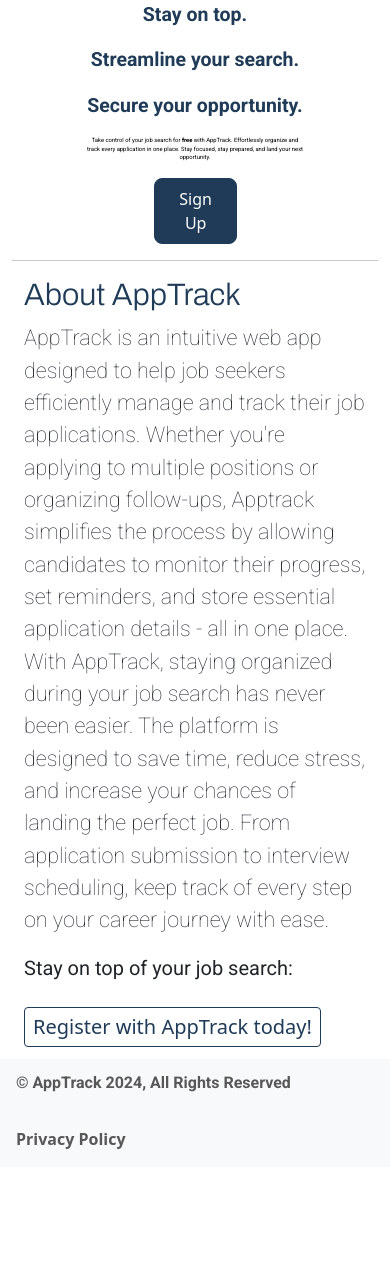
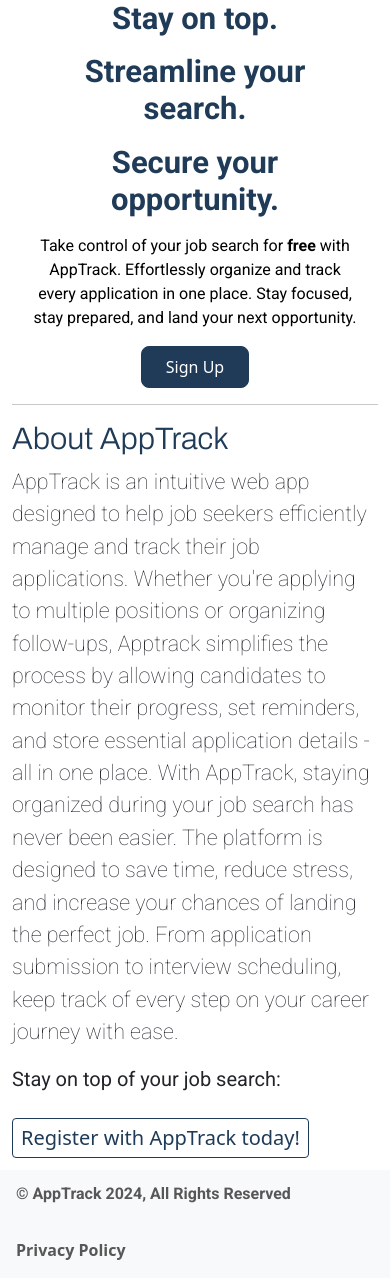
Before and after one commit to charliemarshall1996/apptrack, a Django app: template apptrack/core/templates/core/index.html in a window 390 px wide. Shown: the part 76-1354 px from the top of the page. Before the commit the page ends 1225 px from the top, so only its background shows below. Run offline with Django 3.2, Linux system fonts and the light colour scheme; the template is opened without the code that fills it, so the values that code supplies are empty.

Commit message:
ammended responsive font sizing on index.html

```diff
--- a/apptrack/core/static/core/styles/style.css
+++ b/apptrack/core/static/core/styles/style.css
@@ -29,14 +29,12 @@
 
 .hero-heading {
     color: #1F3B57;
-    font-size: 5vw;
     font-weight: bold;
 }
 
 .hero-description {
     color: black;
     font-weight: 400;
-    font-size: 1.5vw;
 }
 
 #about-image {
--- a/apptrack/core/templates/core/index.html
+++ b/apptrack/core/templates/core/index.html
@@ -4,25 +4,26 @@
 {% load static %}
 
 {% block content %}
-<div class="container-fluid justify-content-center align-items-center index-header">
+
 <div class="row text-center">
-        <div class="col-8 mx-auto">
+    <div class="col-10 mx-auto">
         <div class="row text-center">
-                <p class="hero-heading">Stay on top.</p>
-                <p class="hero-heading">Streamline your search.</p>
-                <p class="hero-heading">Secure your opportunity.</p>
+            <div class="col mx-auto p-0">
+                <p class="hero-heading display-5">Stay on top.</p>
+                <p class="hero-heading display-5">Streamline your search.</p>
+                <p class="hero-heading display-5">Secure your opportunity.</p>
                 <p class="mx-auto hero-description">Take control of your job search for <strong>free</strong> with AppTrack. Effortlessly organize and track every application in one place. Stay focused, stay prepared, and land your next opportunity.</p>
             </div>
+        </div>
         <div class="row text-center">
-                <div class="col-4 mx-auto text-center p-0">
+            <div class="col mx-auto p-0">
                 <a type="button" class="btn btn-hero btn-primary btn-lg px-4 gap-3" href="{% url 'accounts:register' %}">Sign Up</a>
             </div>
         </div>
     </div>
 </div>
-</div>
+
 <hr>
-<div class="container-fluid">
 <div class="row">
     <div class="col">
         <div class="row">
@@ -53,7 +54,6 @@
         <img class="img-fluid mx-auto px-0" src="{% static 'core/man-in-suit.jpg' %}" alt="">
     </div>
 </div>
-</div>
 
 
 {% endblock %}
```
Also changed, not shown: .github/workflows/deploy.yml. Lines whose indentation alone changed are shown as unchanged.
